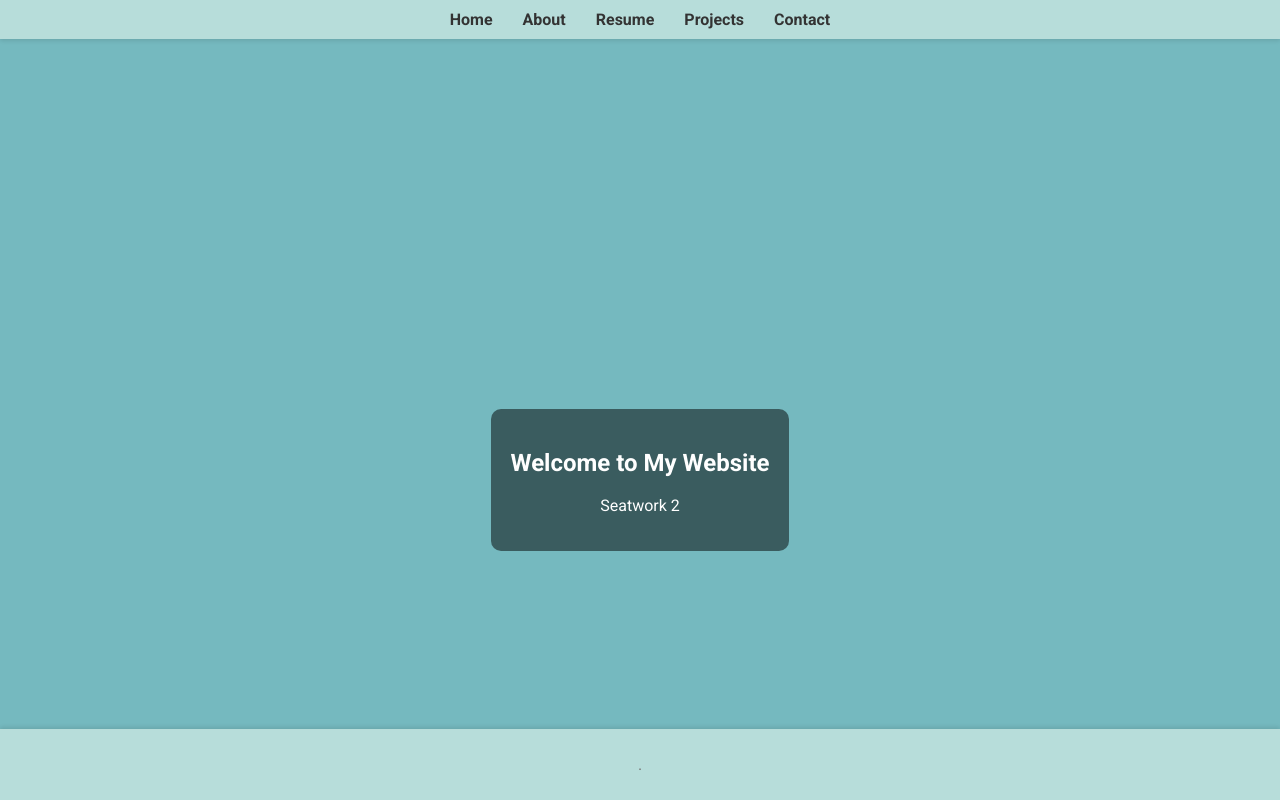
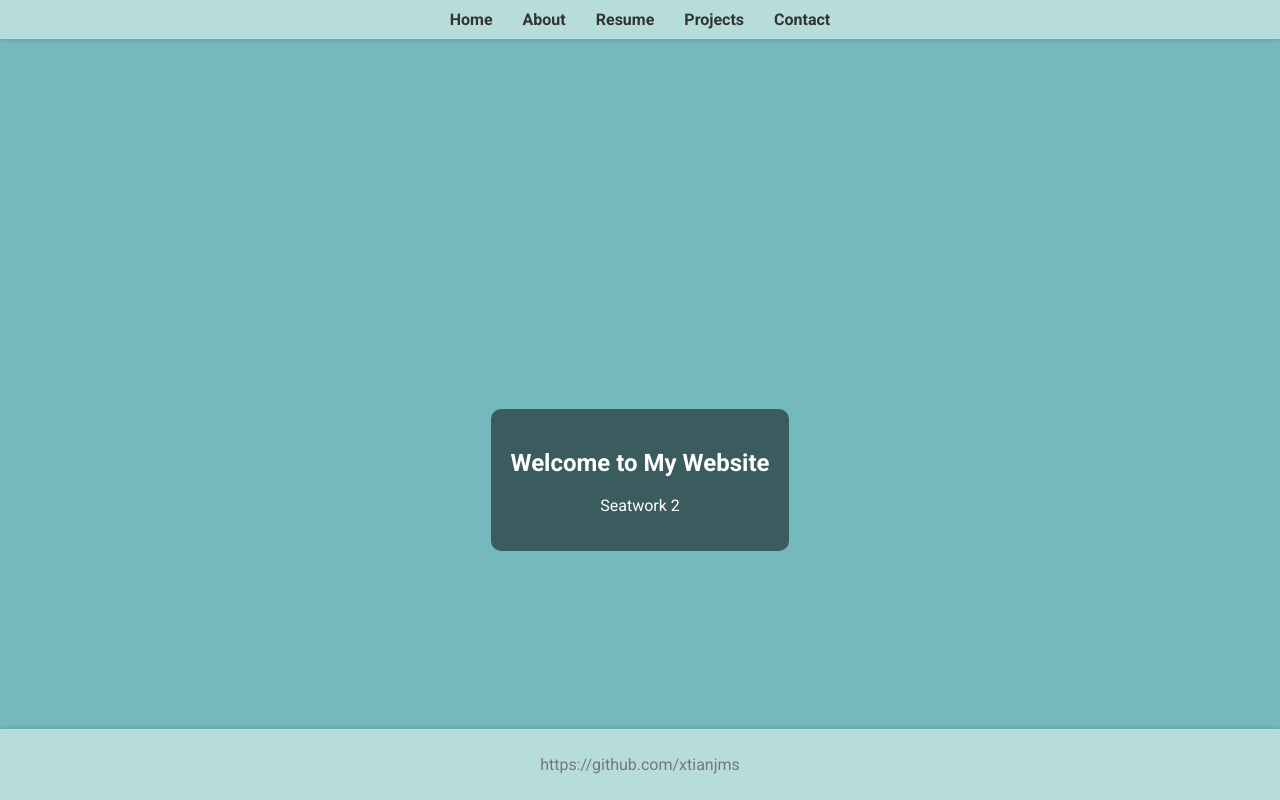
Before and after one commit to xtianjms/WD-Seatwork-2, a plain HTML site: page index.html in a window 1280 px wide. Shown: the top 800 px of the page. Drawn offline with Linux system fonts and the light colour scheme; a script that the page names is missing.

Commit message:
- Added github link on footer - Added all the information needed in readme

```diff
--- a/index.html
+++ b/index.html
@@ -56,7 +56,7 @@
     </section>
 
     <footer>
-        <p> . </p>
+        <p> https://github.com/xtianjms </p>
     </footer>
 
     <script src="scripts.js"></script>
```
Also changed, not shown: 1 other file.
